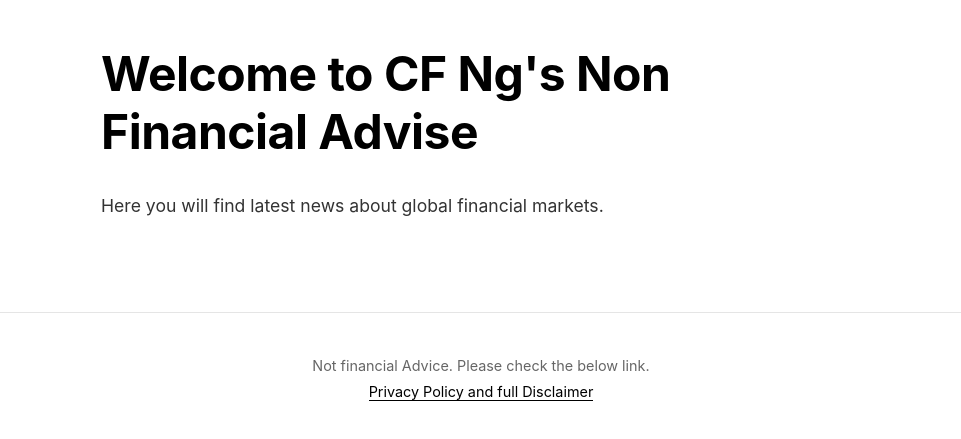
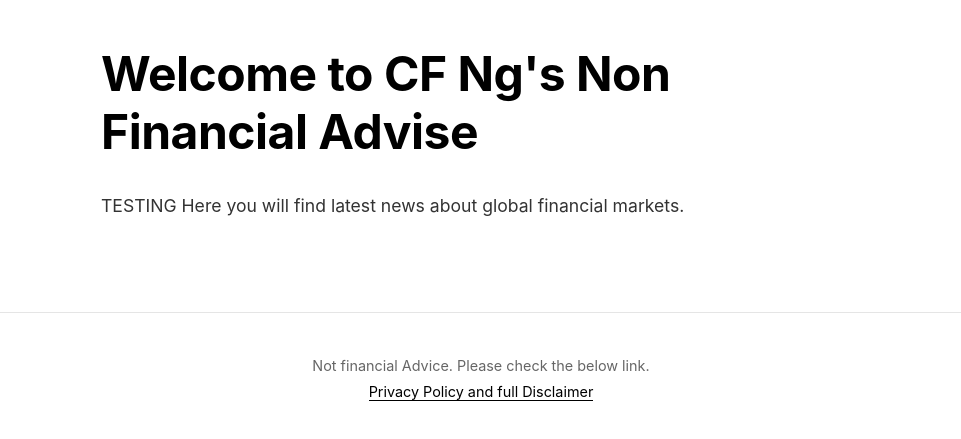
Before and after one commit to rabbtinhat/CFnfa, a plain HTML site: page index.html in a window 1280 px wide. Shown: the part 145-584 px from the top of the page, without its empty margins (159-1120 px from the left). Drawn offline with Linux system fonts and the light colour scheme.

Commit message:
Update index.html

```diff
--- a/index.html
+++ b/index.html
@@ -14,7 +14,7 @@
         <div class="container">
             <div class="content">
                 <h1>Welcome to CF Ng's Non Financial Advise</h1>
-                <p>Here you will find latest news about global financial markets.</p>
+                <p>TESTING Here you will find latest news about global financial markets.</p>
             </div>
         </div>
     </main>
```
